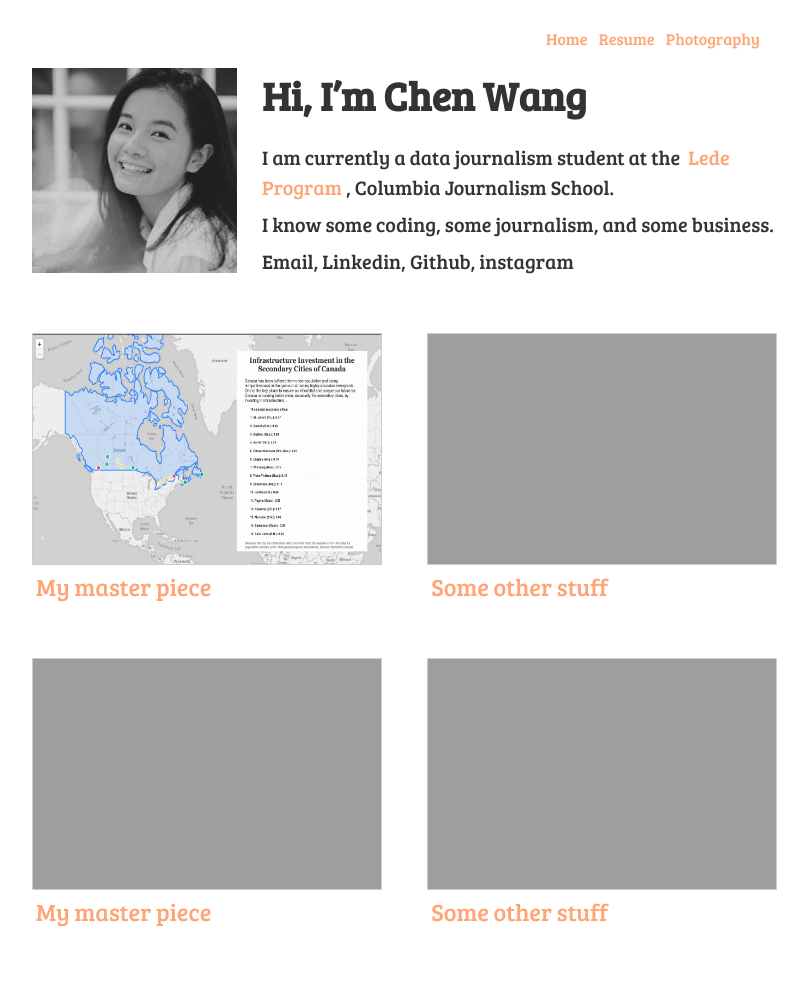
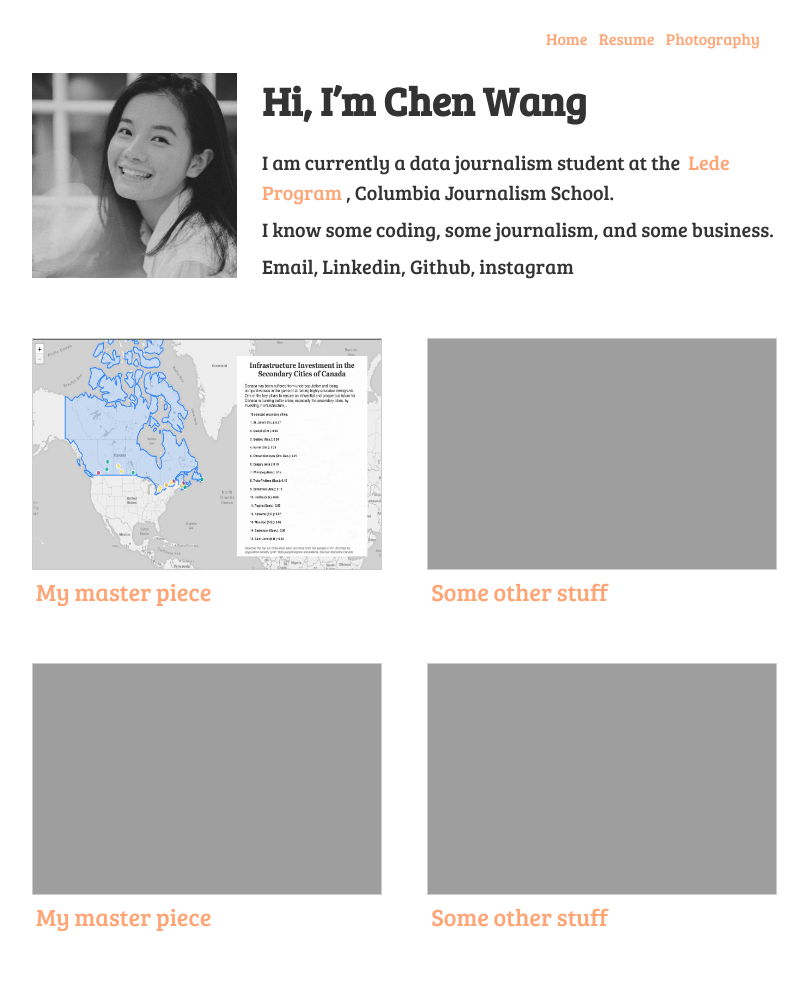
Before and after one commit to hichenwang/Data_Studio_Projects, a Jekyll site: the page built from docs/index.md, in a window 1280 px wide. Shown: the whole page, without its empty margins (233-1041 px from the left). Built offline with Jekyll 4.4.1, drawn with Linux system fonts in a browser that asks for light colours.

Commit message:
website update

```diff
--- a/docs/assets/css/main.css
+++ b/docs/assets/css/main.css
@@ -31,7 +31,7 @@
 }
 
 h1 {
-  margin: 0 0 20px 0;
+  margin: 5px 0 20px 0;
   font-size: 40px;
 }
 
@@ -42,7 +42,7 @@
 p:first-of-type {
     width: 200px;
     float: left;
-    margin: 0 30px 0 0;
+    margin: 5px 30px 0 0;
 }
 
 img {
```
